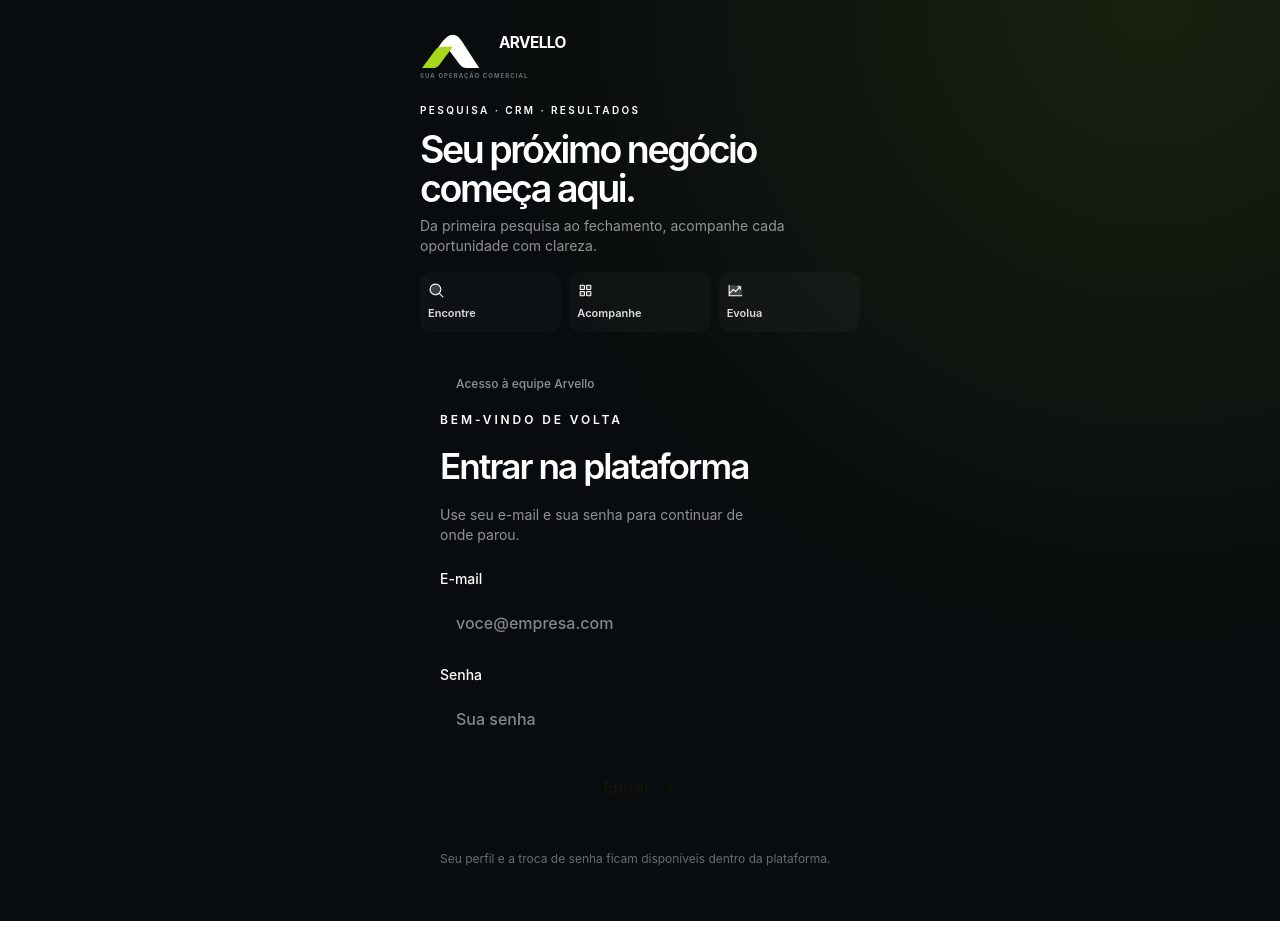
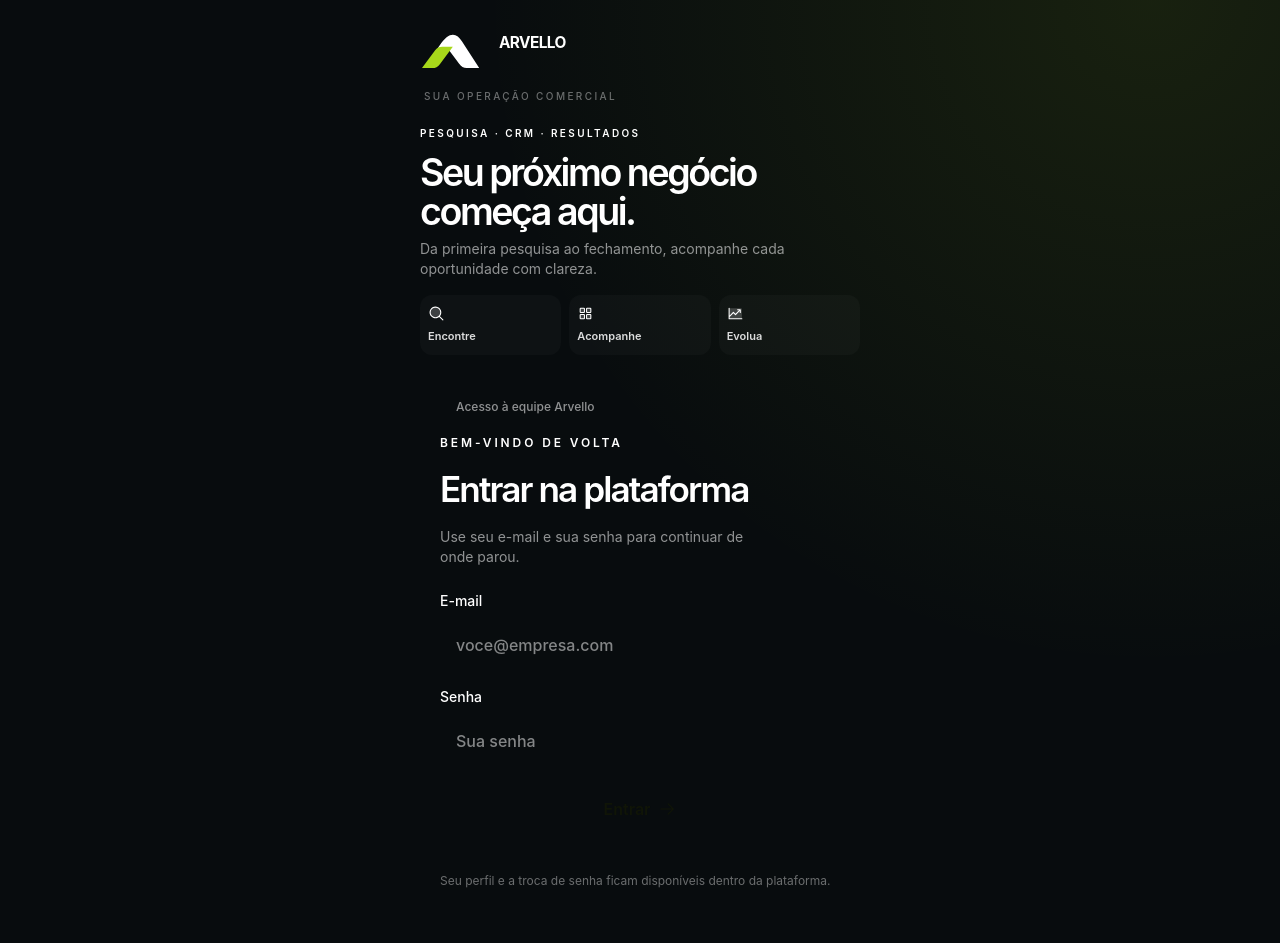
Before and after one commit to Fecchio01/atelier-approach, a Next.js app: page /login in a window 1280 px wide. Before the commit the page ends 921 px from the top, so only its background shows below. Built offline with nearby package versions, Linux system fonts and the light colour scheme.

Commit message:
style: match Arvello signature spacing

```diff
--- a/components/brand-logo.tsx
+++ b/components/brand-logo.tsx
@@ -1,7 +1,7 @@
 import Image from 'next/image';
 
 export function BrandLogo({ className = 'w-[150px]', priority = false }: { className?: string; priority?: boolean }) {
-  return <span className="flex shrink-0 flex-col items-start gap-[2px]">
+  return <span className="flex shrink-0 flex-col items-start gap-5">
     <Image
       src="/brand/arvello.svg"
       alt="Arvello"
@@ -11,7 +11,7 @@
       unoptimized
       className={`block h-auto ${className}`}
     />
-    <span aria-hidden="true" className="whitespace-nowrap text-[6px] font-semibold uppercase leading-[1.2] tracking-[0.18em] text-white/45">
+    <span aria-hidden="true" className="whitespace-nowrap pl-1 text-[10px] font-medium uppercase leading-[1.2] tracking-[0.24em] text-white/40">
       Sua operação comercial
     </span>
   </span>;
```
